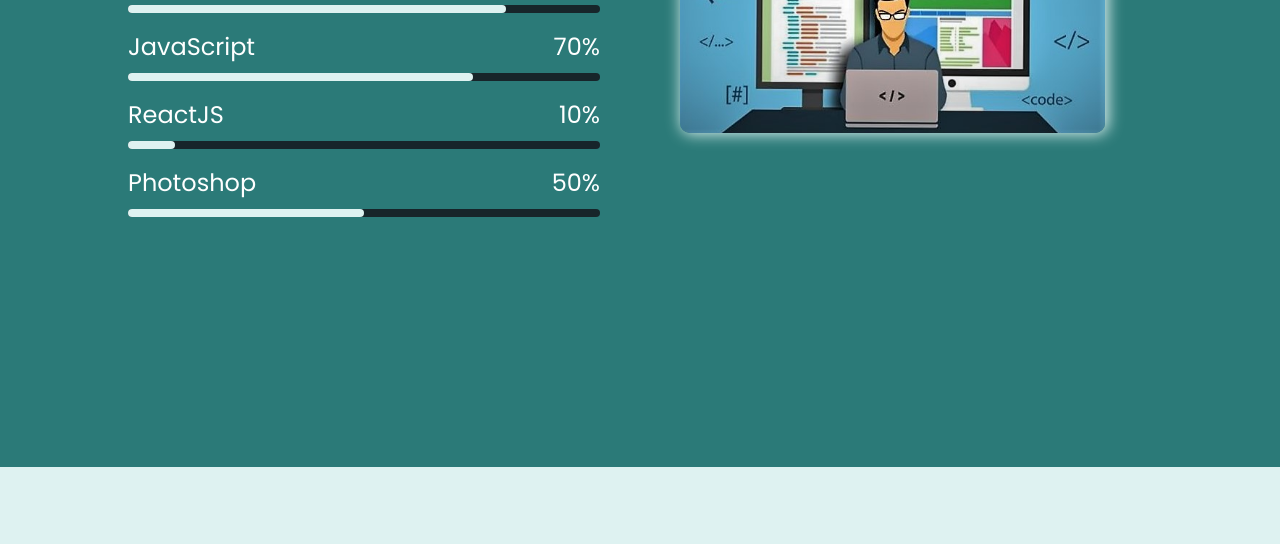
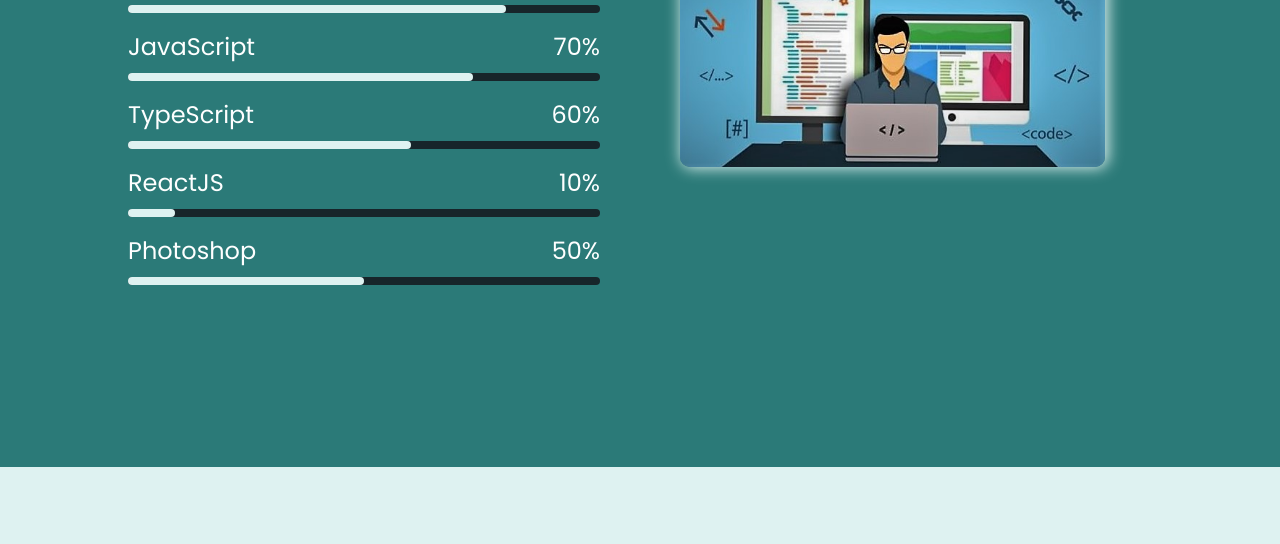
Before and after one commit to LaurVieru96/presentation-site, a website: page index.html in a window 1280 px wide. Shown: the part 1933-2477 px from the top of the page. Drawn offline with nearby package versions, Linux system fonts and the light colour scheme.

Commit message:
'update'

```diff
--- a/css/style.css
+++ b/css/style.css
@@ -333,6 +333,9 @@
     width: 50%;
 }
 
+.ts-bar {
+    width: 60%;
+}
 /* End */
 
 
--- a/index.html
+++ b/index.html
@@ -174,6 +174,12 @@
                     <div class="percent-bar js-bar"></div>
                 </div>
                 <div class="bars-box">
+                    <h3>TypeScript</h3>
+                    <span>60%</span>
+                    <div class="light-bar"></div>
+                    <div class="percent-bar ts-bar"></div>
+                </div>
+                <div class="bars-box">
                     <h3>ReactJS</h3>
                     <span>10%</span>
                     <div class="light-bar"></div>
```
